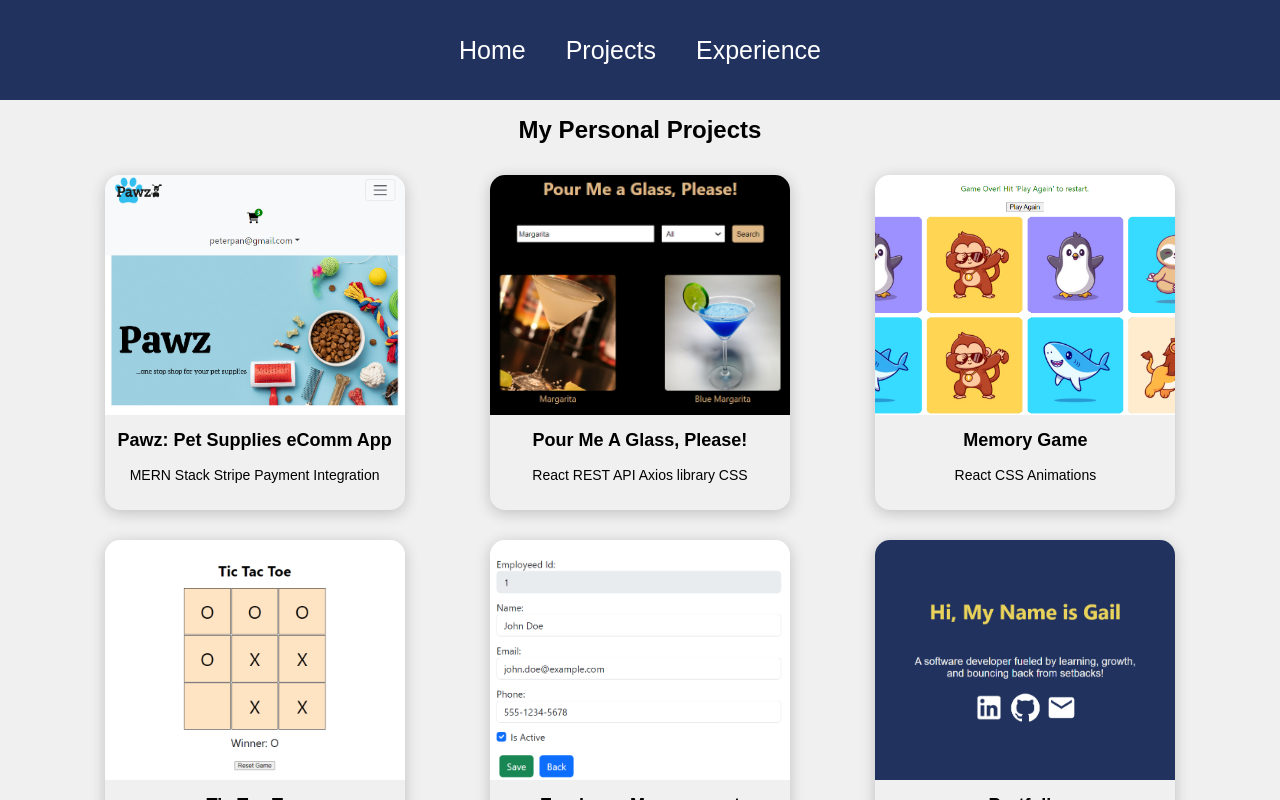
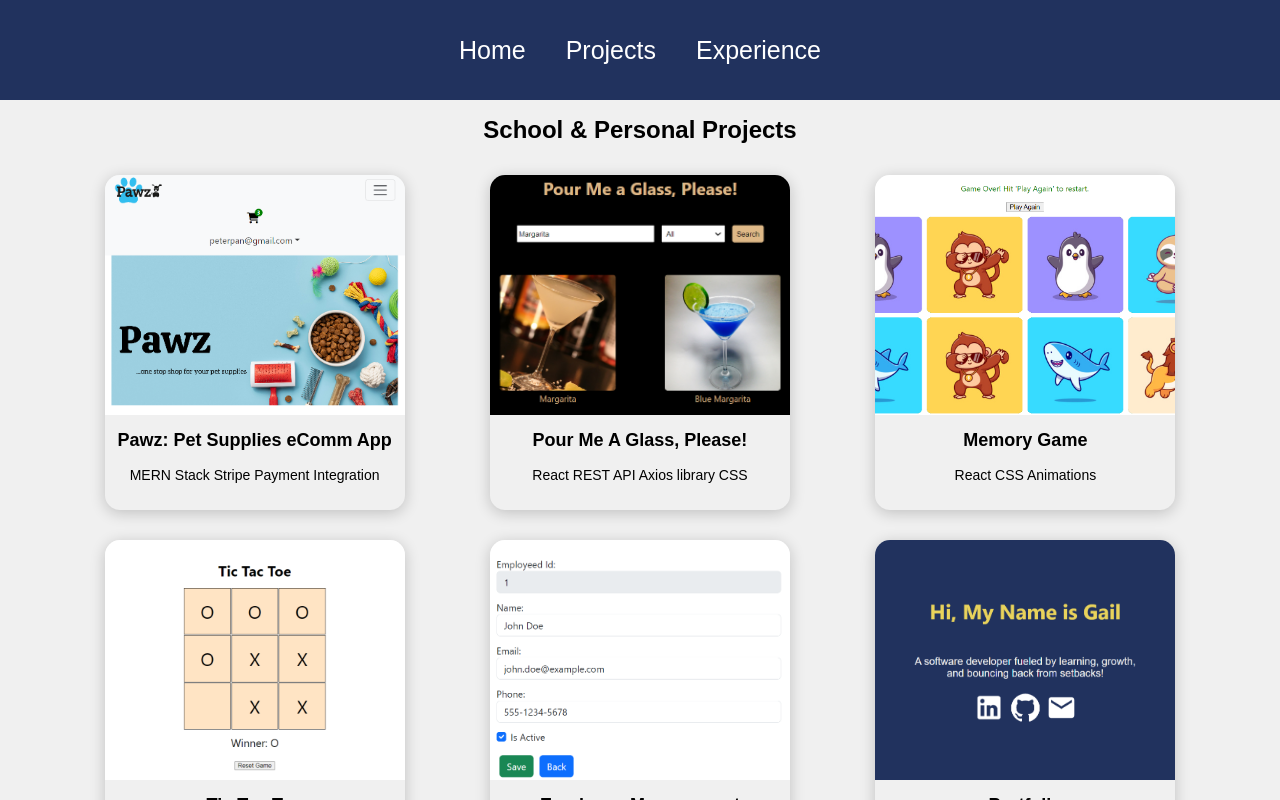
Before and after one commit to gail-lobo/Portfolio, a React (Create React App) app: page /projects in a window 1280 px wide. Shown: the top 800 px of the page. Built offline with nearby package versions, Linux system fonts and the light colour scheme.

Commit message:
Update Projects.js

```diff
--- a/src/Pages/Projects.js
+++ b/src/Pages/Projects.js
@@ -6,7 +6,7 @@ import "../styles/Projects.css";
 function Projects() {
   return (
     <div className="projects">
-      <h1>My Personal Projects</h1>
+      <h1>School & Personal Projects</h1>
       <div className="projectList">
         {ProjectList.map((project, idx) => {
           return (
```
